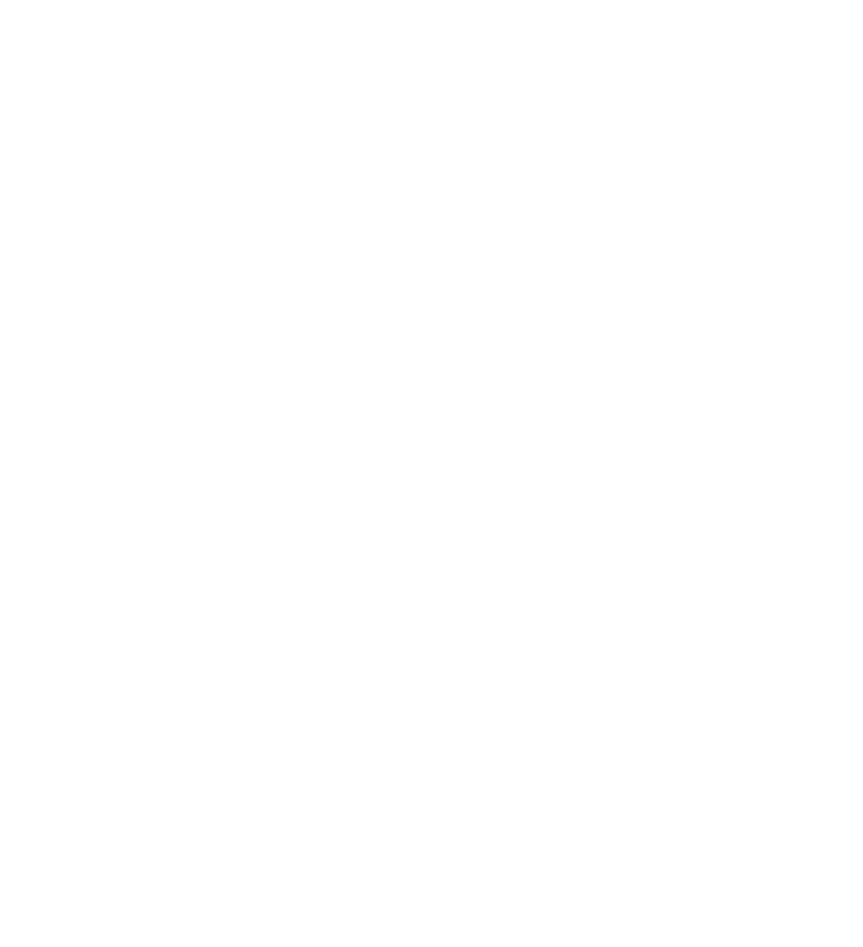
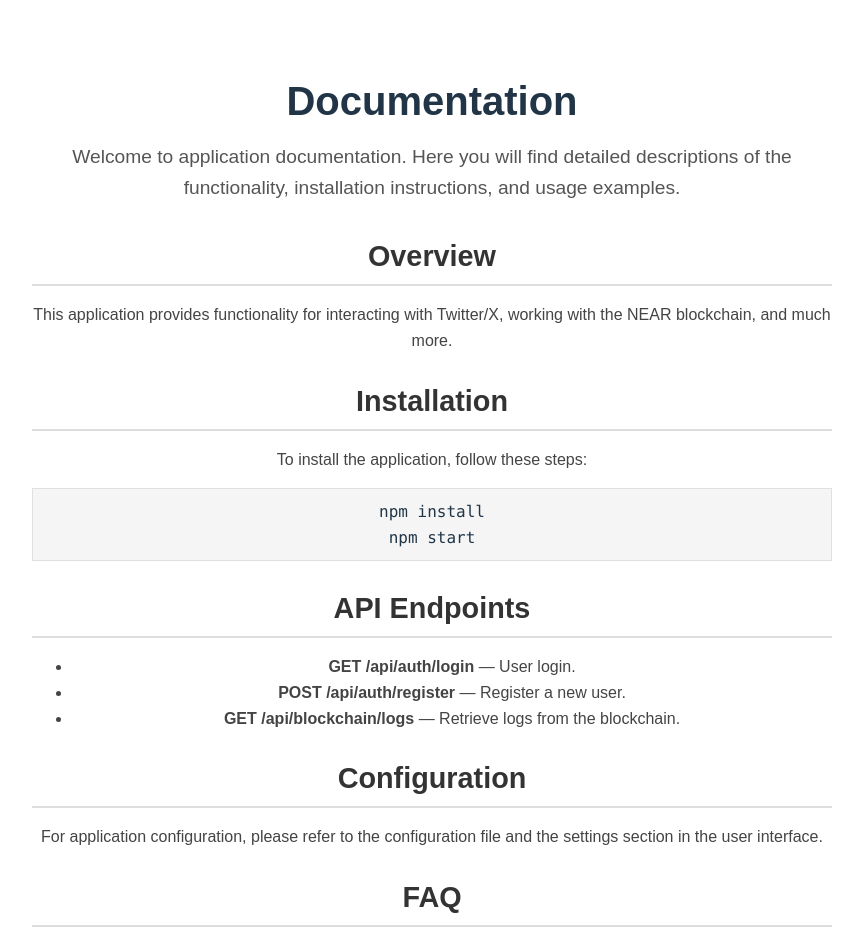
Before and after one commit to vero-code/xbot-ai, a React (Vite) app in the folder frontend/: page /documentation in a window 1280 px wide. Before the commit this address had no page. Shown: the top 947 px of the page, without its empty margins (208-1071 px from the left). Before the commit the page ends 800 px from the top, so only its background shows below. Built offline with nearby package versions, Linux system fonts and the light colour scheme; sample sign-in values are in the browser's storage.

Commit message:
Documentation page

```diff
--- a/frontend/src/App.tsx
+++ b/frontend/src/App.tsx
@@ -7,6 +7,7 @@
 import RegisterLayout from "./layouts/auth/RegisterLayout.tsx";
 import SocialAccountLayout from "./layouts/SocialAccountLayout.tsx";
 import BlockchainConsoleLayout from "./layouts/BlockchainConsoleLayout.tsx";
+import DocumentationLayout from "./layouts/DocumentationLayout.tsx";
 
 function App() {
 
@@ -21,6 +22,7 @@
                     <Route path="/" element={<HomeLayout />} />
                     <Route path="/social-account" element={<SocialAccountLayout />} />
                     <Route path="/blockchain-console" element={<BlockchainConsoleLayout />} />
+                    <Route path="/documentation" element={<DocumentationLayout />} />
                 </Route>
             </Routes>
         </AuthProvider>
--- /dev/null
+++ b/frontend/src/layouts/DocumentationLayout.tsx
@@ -0,0 +1,13 @@
+import React from 'react';
+import BaseLayout from './BaseLayout.tsx';
+import DocumentationPage from "../pages/DocumentationPage.tsx";
+
+const DocumentationLayout: React.FC = () => {
+    return (
+        <BaseLayout>
+            <DocumentationPage />
+        </BaseLayout>
+    );
+};
+
+export default DocumentationLayout;
--- /dev/null
+++ b/frontend/src/pages/DocumentationPage.tsx
@@ -0,0 +1,68 @@
+import React from 'react';
+import '../styles/DocumentationPage.css';
+
+const DocumentationPage: React.FC = () => {
+    return (
+        <div className="documentation-container">
+            <header className="documentation-header">
+                <h1>Documentation</h1>
+                <p>
+                    Welcome to application documentation. Here you will find detailed descriptions of the functionality, installation instructions, and usage examples.
+                </p>
+            </header>
+
+            <main className="documentation-content">
+                <section className="doc-section">
+                    <h2>Overview</h2>
+                    <p>
+                        This application provides functionality for interacting with Twitter/X, working with the NEAR blockchain, and much more.
+                    </p>
+                </section>
+
+                <section className="doc-section">
+                    <h2>Installation</h2>
+                    <p>To install the application, follow these steps:</p>
+                    <pre className="code-block">
+{`npm install
+npm start`}
+          </pre>
+                </section>
+
+                <section className="doc-section">
+                    <h2>API Endpoints</h2>
+                    <ul>
+                        <li>
+                            <strong>GET /api/auth/login</strong> — User login.
+                        </li>
+                        <li>
+                            <strong>POST /api/auth/register</strong> — Register a new user.
+                        </li>
+                        <li>
+                            <strong>GET /api/blockchain/logs</strong> — Retrieve logs from the blockchain.
+                        </li>
+                    </ul>
+                </section>
+
+                <section className="doc-section">
+                    <h2>Configuration</h2>
+                    <p>
+                        For application configuration, please refer to the configuration file and the settings section in the user interface.
+                    </p>
+                </section>
+
+                <section className="doc-section">
+                    <h2>FAQ</h2>
+                    <p>
+                        This section contains answers to frequently asked questions. If you have any further questions, please contact support.
+                    </p>
+                </section>
+            </main>
+
+            <footer className="documentation-footer">
+                <p>&copy; 2025 XBot AI. All rights reserved.</p>
+            </footer>
+        </div>
+    );
+};
+
+export default DocumentationPage;
--- a/frontend/src/pages/HomePage.tsx
+++ b/frontend/src/pages/HomePage.tsx
@@ -12,6 +12,7 @@
 
                     <p>Connect <Link to="/social-account">account X</Link></p>
                     <p>Go to <Link to="/blockchain-console">NEAR console</Link></p>
+                    <p>Read <Link to="/documentation">documentation</Link></p>
                 </div>
             </header>
         </div>
--- /dev/null
+++ b/frontend/src/styles/DocumentationPage.css
@@ -0,0 +1,61 @@
+.documentation-container {
+    font-family: Arial, sans-serif;
+    margin: 0 auto;
+    max-width: 800px;
+    padding: 20px;
+    line-height: 1.6;
+}
+
+.documentation-header {
+    text-align: center;
+    margin-bottom: 30px;
+}
+
+.documentation-header h1 {
+    font-size: 2.5rem;
+    margin-bottom: 10px;
+}
+
+.documentation-header p {
+    font-size: 1.2rem;
+    color: #555;
+}
+
+.documentation-content {
+    margin-bottom: 30px;
+}
+
+.doc-section {
+    margin-bottom: 20px;
+}
+
+.doc-section h2 {
+    font-size: 1.8rem;
+    color: #333;
+    border-bottom: 2px solid #ddd;
+    padding-bottom: 5px;
+    margin-bottom: 10px;
+}
+
+.doc-section p,
+.doc-section ul {
+    font-size: 1rem;
+    color: #444;
+}
+
+.code-block {
+    background-color: #f5f5f5;
+    border: 1px solid #e0e0e0;
+    padding: 10px;
+    font-family: Consolas, monospace;
+    white-space: pre-wrap;
+    margin-top: 10px;
+}
+
+.documentation-footer {
+    text-align: center;
+    font-size: 0.9rem;
+    color: #777;
+    border-top: 1px solid #e0e0e0;
+    padding-top: 10px;
+}
```
